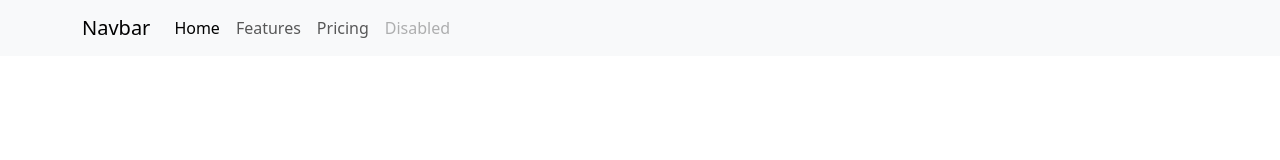
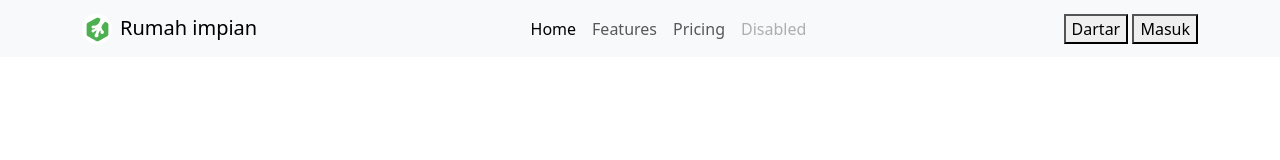
Before and after one commit to meviaulia60-bit/project-RPL-B, a plain HTML site: page index.html in a window 1280 px wide. Drawn offline with nearby package versions, Linux system fonts and the light colour scheme.

Commit message:
pesan kita

```diff
--- a/index.html
+++ b/index.html
@@ -16,16 +16,17 @@
       href="https://fonts.googleapis.com/css2?family=Poppins:wght@400;500;700&display=swap"
       rel="stylesheet"
     />
+    <link rel="shortcut icon" href="image/rumah impian.png" type="image/x-icon">
   </head>
   <body>
     <nav class="navbar navbar-expand-lg bg-body-tertiary">
   <div class="container">
-    <a class="navbar-brand" href="#">Navbar</a>
+    <a class="navbar-brand" href="#"><img src="image/rumah impian.png" alt="Logo" width="30"  class="d-inline-block align-text-top me-2">Rumah impian</a>
     <button class="navbar-toggler" type="button" data-bs-toggle="collapse" data-bs-target="#navbarNav" aria-controls="navbarNav" aria-expanded="false" aria-label="Toggle navigation">
       <span class="navbar-toggler-icon"></span>
     </button>
     <div class="collapse navbar-collapse" id="navbarNav">
-      <ul class="navbar-nav">
+      <ul class="navbar-nav mx-auto">
         <li class="nav-item">
           <a class="nav-link active" aria-current="page" href="#">Home</a>
         </li>
@@ -39,6 +40,10 @@
           <a class="nav-link disabled" aria-disabled="true">Disabled</a>
         </li>
       </ul>
+      <div>
+        <button>Dartar</button>
+        <button>Masuk</button>
+      </div>
     </div>
   </div>
 </nav>
```
Also changed, not shown: image/rumah impian.png (added).
